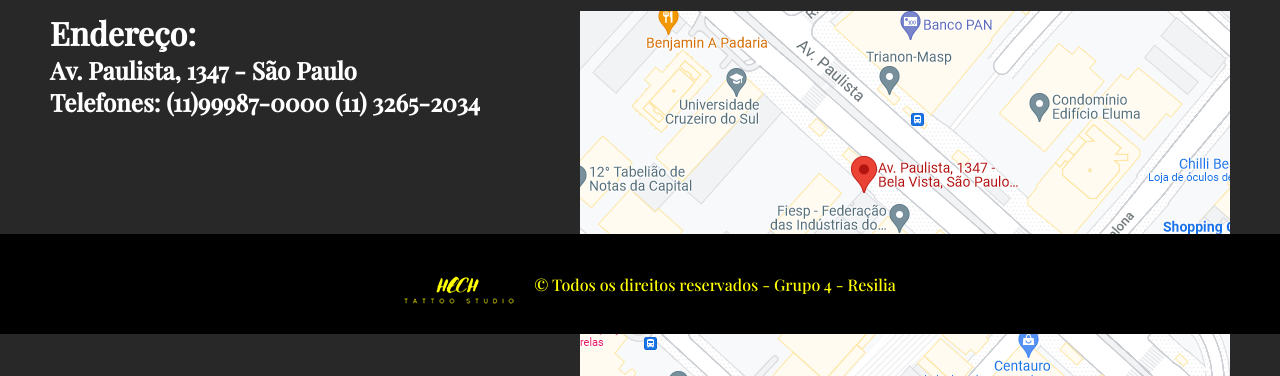
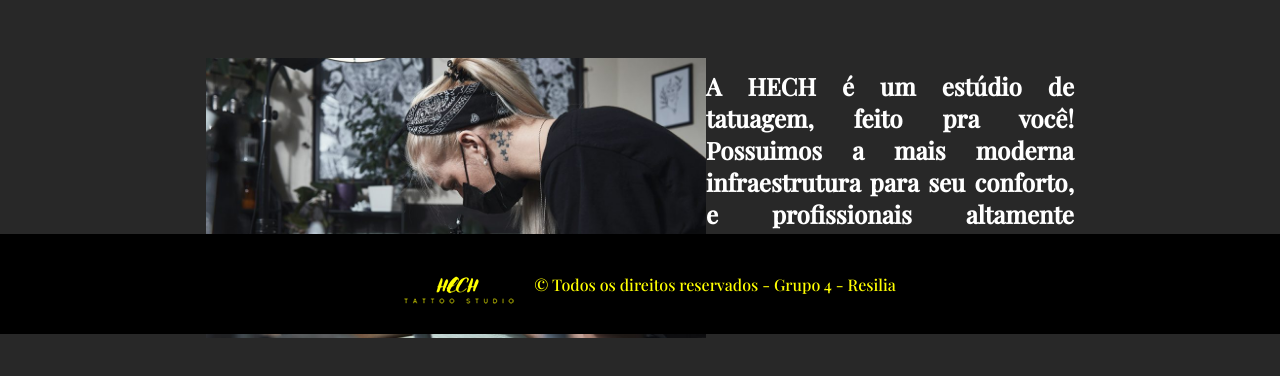
Before and after one commit to devHelioFranco/tattoo-studio-react, a React (Create React App) app: page / in a window 1280 px wide. Shown: the part 466-842 px from the top of the page. Built offline with nearby package versions, Linux system fonts and the light colour scheme; a web font is replaced by a local one.

Commit message:
FEAT: hech description created

```diff
--- /dev/null
+++ b/src/pages/index.css
@@ -0,0 +1,9 @@
+#titulo{
+    text-align: justify;
+}
+
+#tattoo{
+    height: 500px;
+    width: 500px;
+    object-fit: contain;
+}
--- a/src/pages/index.js
+++ b/src/pages/index.js
@@ -1,13 +1,15 @@
 import React from "react";
 import mapa from "../assets/mapa.png"
+import tattoo from "../assets/tattoo.jpg"
 import ReactTypingEffect from 'react-typing-effect';
+import estilo from './index.css'
 
 
 const ReactTypingEffectDemo = () => {
   return (
     <>
       <ReactTypingEffect
-        text={["Hello.", "World!"]} speed={100} eraseDelay={50} typingDelay={50} eraseSpeed={100}
+        text={["HECH","Arte", "Estilo", "Segurança", "Feito pra você!"]} speed={100} eraseDelay={50} typingDelay={50} eraseSpeed={100}
       />
 
       </>)
@@ -26,6 +28,31 @@ const Home = () => {
       }}
     >
       <h1><ReactTypingEffectDemo/></h1>
+      <div style={{
+        display: "flex",
+        justifyContent: "space-around",
+        alignItems: "center",
+        width: '70%'
+      }}>
+        <img src={tattoo} id="tattoo"/>
+        <div style={{
+          width: "50%"
+        }}>
+          <h2 id="titulo">A <strong>HECH</strong> é um estúdio de tatuagem, feito pra <strong>você</strong>!
+            Possuimos a mais moderna infraestrutura para seu conforto, e profissionais
+            altamente capacitados e apaixonados no que fazem, venha eternizar sua arte corporal conosco.
+            </h2>
+        </div>
+
+
+
+
+
+
+      </div>
+
+
+
 
       <h1>Onde estamos</h1>
       <div
@@ -33,7 +60,8 @@ const Home = () => {
           display: "grid",
           gridGap: "100px",
           gridTemplateColumns: "auto auto",
-          padding: '20px'
+          padding: '20px',
+          alignItems: "center"
         }}
       >
         <div className="gridItem">
```
Also changed, not shown: src/assets/tattoo.jpg (added).
